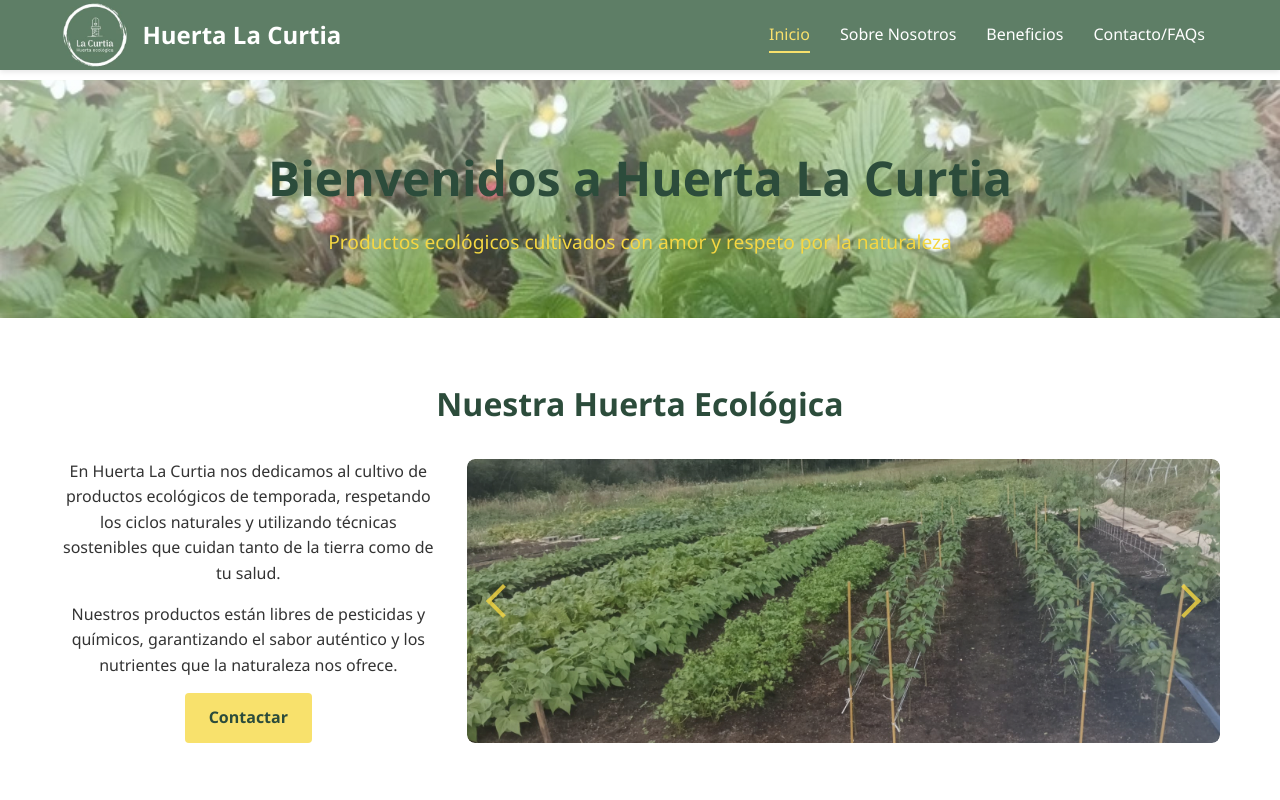
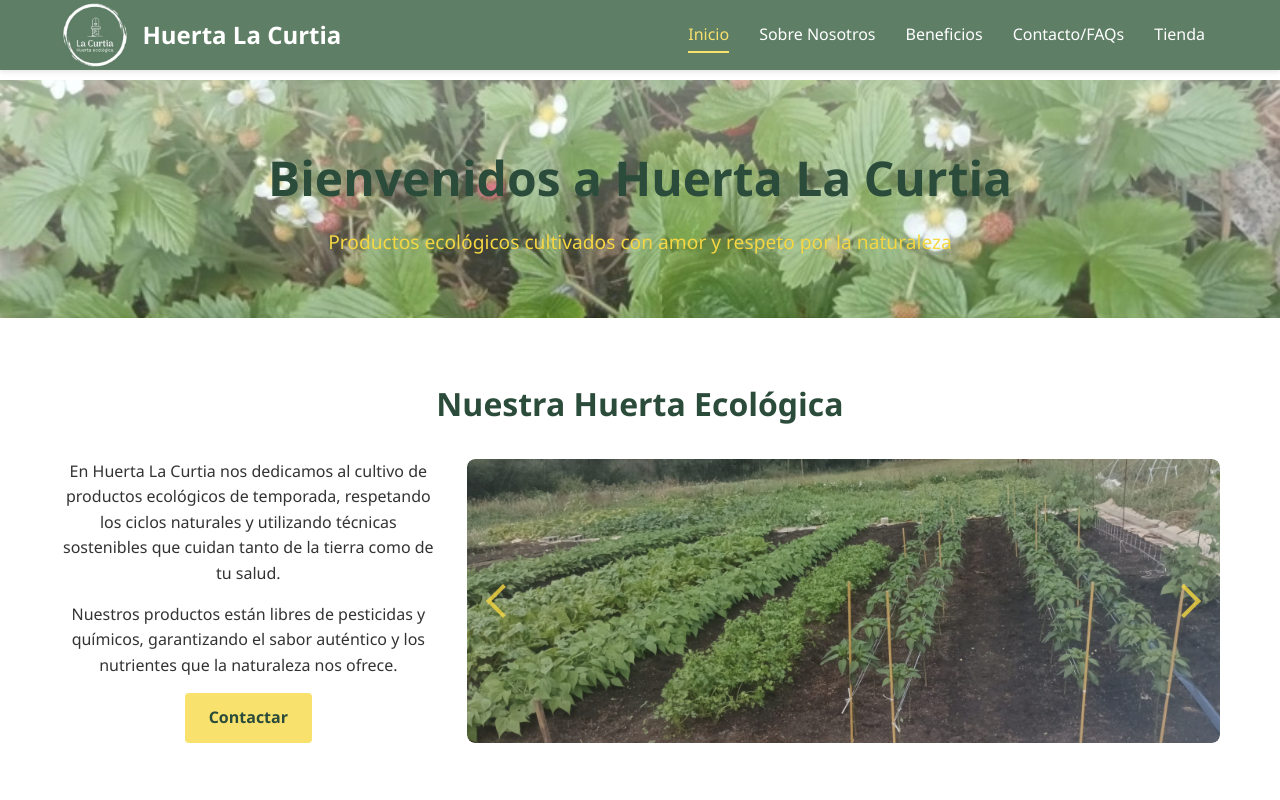
Before and after one commit to kilofafeure/HLC, an Angular app: page /inicio in a window 1280 px wide. Shown: the top 800 px of the page. Built offline with nearby package versions, Linux system fonts and the light colour scheme.

Commit message:
Enlace tienda

```diff
--- a/src/app/components/header/header.component.html
+++ b/src/app/components/header/header.component.html
@@ -18,6 +18,12 @@
         <ul class="nav-list">
           @for (item of menuItems; track item.path) {
             <li class="nav-item">
+              @if (item.label === 'Tienda') {
+                <a href="https://huertalacurtia.pod.coop/1444/" target="_blank">
+                   {{ item.label }}
+                </a>
+              }
+              @else {
                 <a
                   [routerLink]="item.path"
                   routerLinkActive="active"
@@ -26,6 +32,7 @@
                 >
                   {{ item.label }}
                 </a>
+              }
             </li>
           }
         </ul>
--- a/src/app/components/header/header.component.ts
+++ b/src/app/components/header/header.component.ts
@@ -17,6 +17,7 @@ export class HeaderComponent {
     // { path: "/galeria", label: "Galería" },
     // { path: "/productos", label: "Productos" },
     { path: "/contacto", label: "Contacto/FAQs" },
+    { path: "routeShop", label: "Tienda" },
   ]
 
   isMenuOpen = false
```
Lines whose indentation alone changed are shown as unchanged.
